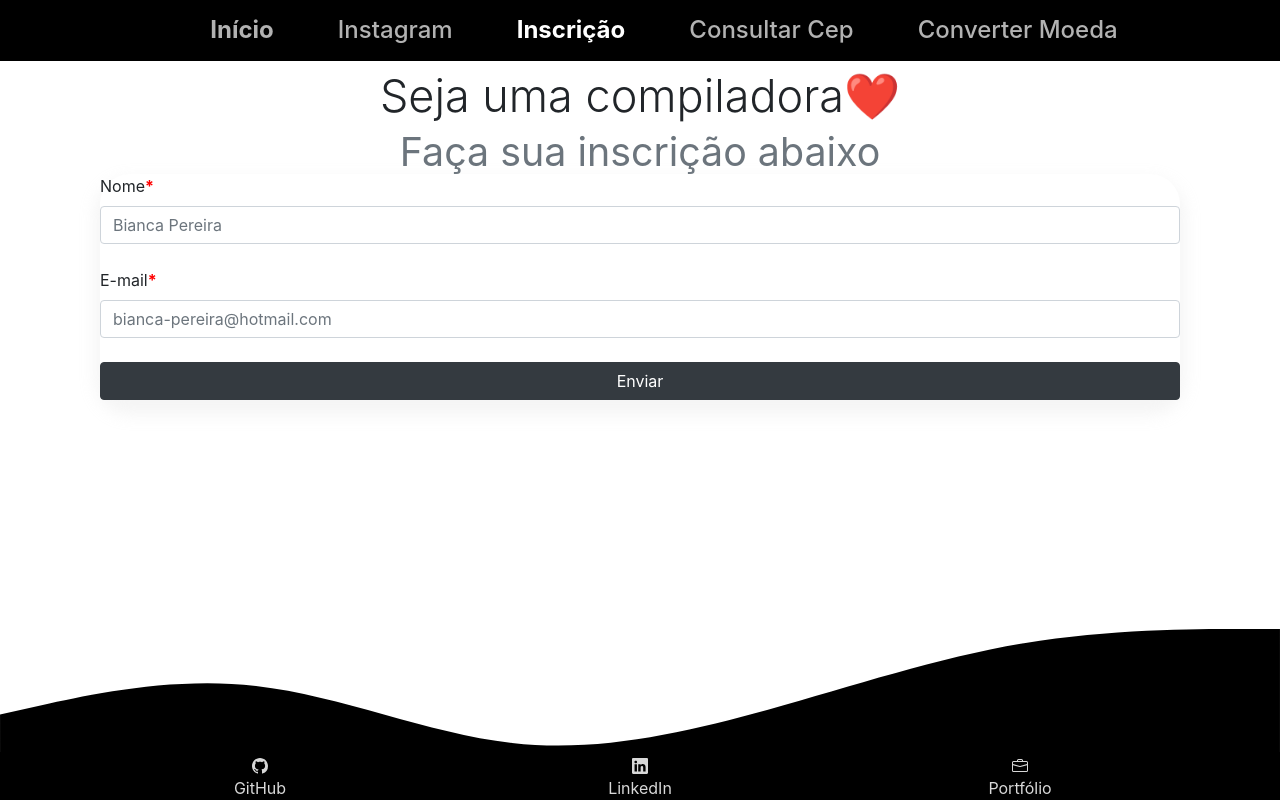
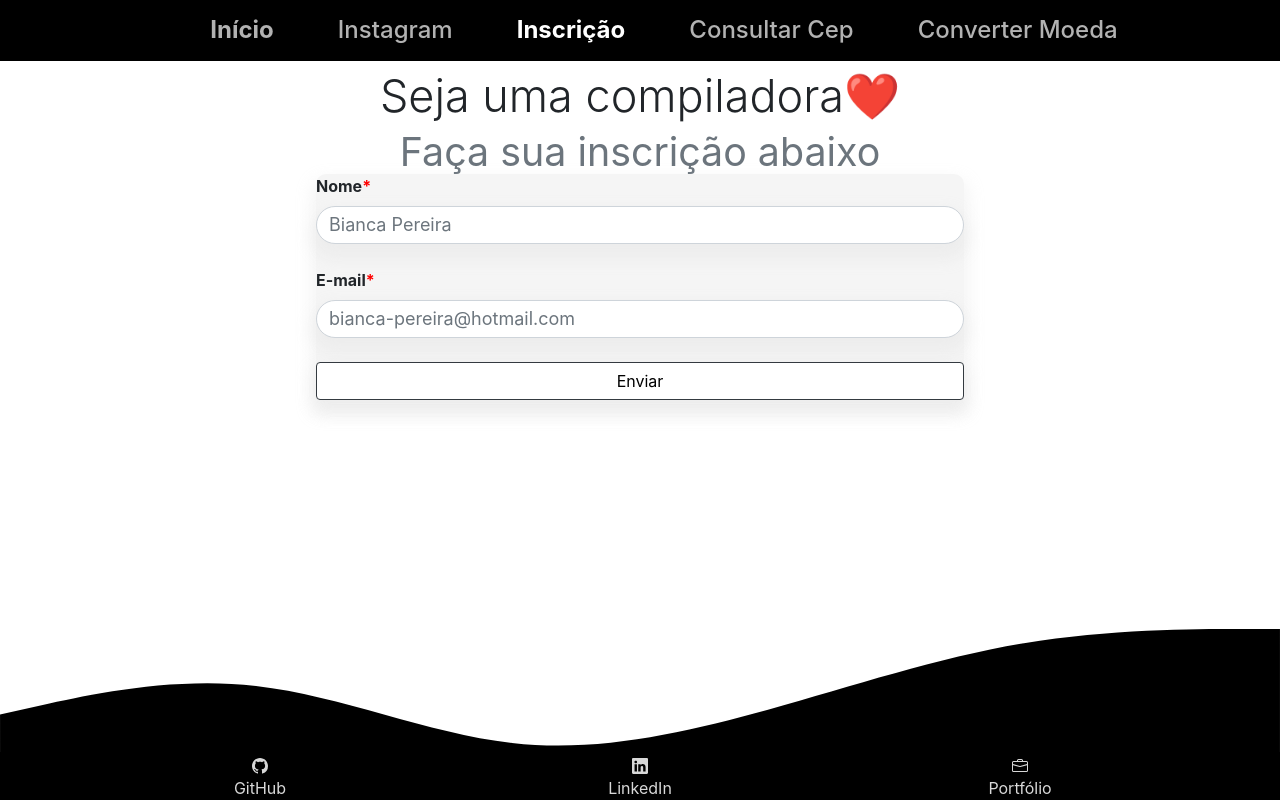
Before and after one commit to Th3mike/projeto-desafios, a Nuxt app: page /inscricao in a window 1280 px wide. Built offline with nearby package versions, Linux system fonts and the light colour scheme.

Commit message:
mudando o incrição

```diff
--- a/pages/inscricao.vue
+++ b/pages/inscricao.vue
@@ -13,7 +13,7 @@
     <div class="container d-flex justify-content-center">
       <form
         v-on:submit.prevent="checkForm"
-        class="background"
+        class="background zoomIn"
         method="post"
         novalidate
       >
@@ -28,7 +28,7 @@
   </p>
         <div class="form-group">
           <label for="name"
-            >Nome<span style="color: red; font-weight: bold">*</span></label
+            ><strong>Nome<span style="color: red">*</span></strong></label
           >
           <input
             type="text"
@@ -42,7 +42,7 @@
         </div>
         <div class="form-group">
           <label for="email" class="mt-2"
-            >E-mail<span style="color: red; font-weight: bold">*</span></label
+            ><strong>E-mail<span style="color: red">*</span></strong></label
           >
           <input
             type="email" v-model="email"
@@ -51,7 +51,7 @@
             placeholder="bianca-pereira@hotmail.com"
           />
         </div>
-        <button type="submit" value="enviar" class="btn btn-dark w-100 mt-2">
+        <button type="submit" value="enviar" class="btn btn-dark mt-2">
           Enviar
         </button>
       </form>
@@ -73,7 +73,8 @@ export default {
   },
   methods: {
     validEmail: function (email) {
-      var re = /^(([^<>()[\]\\.,;:\s@"]+(\.[^<>()[\]\\.,;:\s@"]+)*)|(".+"))@((\[[0-9]{1,3}\.[0-9]{1,3}\.[0-9]{1,3}\.[0-9]{1,3}\])|(([a-zA-Z\-0-9]+\.)+[a-zA-Z]{2,}))$/;
+      var re =
+        /^(([^<>()[\]\\.,;:\s@"]+(\.[^<>()[\]\\.,;:\s@"]+)*)|(".+"))@((\[[0-9]{1,3}\.[0-9]{1,3}\.[0-9]{1,3}\.[0-9]{1,3}\])|(([a-zA-Z\-0-9]+\.)+[a-zA-Z]{2,}))$/;
       return re.test(email);
     },
     isLetter(e) {
@@ -110,13 +111,56 @@ img {
   width: 100%;
   bottom: 0;
 }
-.background {
+input {
   width: 100%;
-  height: 100%;
   background: #ffffff;
   box-shadow: 0px 10px 15px 5px rgba(216, 216, 216, 0.25);
   border-radius: 30px;
+}
+button {
+  width: 100%;
+  background-color: white;
+  color: black;
+  box-shadow: 0px 10px 15px 5px rgba(216, 216, 216, 0.25);
+}
+::placeholder {
+  font-size: 18px;
+}
+.background {
+  width: 60%;
+  height: 100%;
+  background: whitesmoke;
+  box-shadow: 0px 10px 15px 5px rgba(216, 216, 216, 0.25);
   margin-top: 10%;
+  border-radius: 10px;
+}
+.zoomIn {
+  -webkit-animation-name: zoomIn;
+  animation-name: zoomIn;
+  -webkit-animation-duration: 1s;
+  animation-duration: 1s;
+  -webkit-animation-fill-mode: both;
+  animation-fill-mode: both;
+}
+@-webkit-keyframes zoomIn {
+  0% {
+    opacity: 0;
+    -webkit-transform: scale3d(0.3, 0.3, 0.3);
+    transform: scale3d(0.3, 0.3, 0.3);
+  }
+  50% {
+    opacity: 1;
+  }
+}
+@keyframes zoomIn {
+  0% {
+    opacity: 0;
+    -webkit-transform: scale3d(0.3, 0.3, 0.3);
+    transform: scale3d(0.3, 0.3, 0.3);
+  }
+  50% {
+    opacity: 1;
+  }
 }
 @media only screen and (max-width: 1280px) {
   .background {
```
